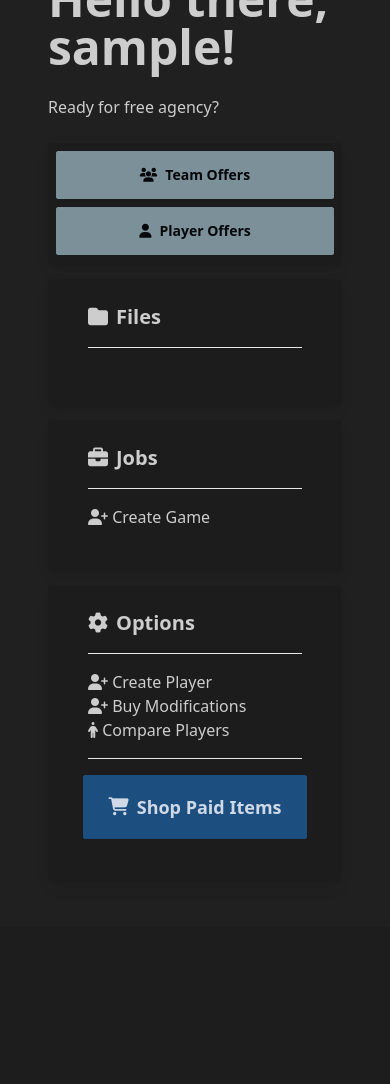
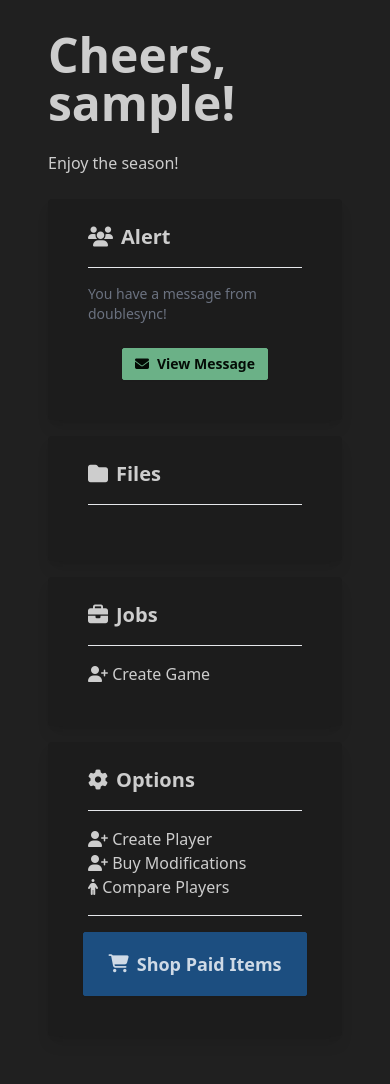
Before and after one commit to doublesync/TheRussellCup, a Django app: page / in a window 390 px wide. Shown: the part 464-1548 px from the top of the page. Before the commit the page ends 1303 px from the top, so only its background shows below. Run offline with Django 5.2, Linux system fonts and the light colour scheme; the visitor is signed in with stand-in values (Sample User, id 1); data that the repository does not hold is empty; some libraries are stand-ins or nearby versions.

Commit message:
final push

```diff
--- a/players/models.py
+++ b/players/models.py
@@ -64,6 +64,7 @@ class Player(models.Model):
     signatures = models.JSONField(default=default.default_animations, null=True, blank=True)
     sim_rating = models.FloatField(default=0.00)
     girlfriend = models.JSONField(default=dict, null=True, blank=True)
+    presents_received = models.JSONField(default=list, null=True, blank=True)
     # Timestamp fields
     created = models.DateTimeField(auto_now_add=True)
     # Miscanellous fields
--- a/players/urls.py
+++ b/players/urls.py
@@ -25,5 +25,6 @@ urlpatterns = [
     path("player/<int:id>/styles/update/", views.htmx_update_player_styles, name="htmx_update_player_styles"),
     path("player/<int:id>/animations/update/", views.htmx_roll_animation, name="htmx_roll_animation"),
     path("player/<int:id>/generate/girlfriend/", views.htmx_generate_girlfriend, name="generate_girlfriend"),
+    path("player/<int:id>/present/", views.htmx_generate_present, name="htmx_generate_present"),
     # fmt:on
 ]
--- a/templates/pages/home.html
+++ b/templates/pages/home.html
@@ -29,14 +29,14 @@
 			<div class="flex flex-col md:flex-row items-stretch p-4">
 				<!-- Image Section -->
 				<div class="max-w-full overflow-hidden m-4 flex-1 flex items-center justify-center">
-						<img src="{% static 'images/home_hero.jpeg' %}" class="w-full max-w-sm rounded-lg shadow-2xl h-full object-cover">
+						<img src="https://i.imgur.com/L9PpP5G.png" class="w-full max-w-sm rounded-lg shadow-2xl h-full object-cover">
 				</div>
 
 				<!-- Text + Cards Section -->
 				<div class="m-4 flex-1 flex flex-col justify-between">
 						<div>
-							<h1 class="text-5xl font-bold">Hello there, {{ user.username }}!</h1>
-							<p class="py-6">Ready for free agency?</p>
+							<h1 class="text-5xl font-bold">Cheers, {{ user.username }}!</h1>
+							<p class="py-6">Enjoy the season!</p>
 						</div>
 
 						<!-- Cards Grid -->
@@ -45,13 +45,22 @@
 								{% comment %} Free Agency Card {% endcomment %}
 								<div class="card bg-base-200 shadow-lg p-2 md:col-span-2 h-full">
 									{% comment %} The buttons should take up an equal amount of space in the box/card {% endcomment %}
-									<div class="flex flex-col md:flex-row space-y-2 md:space-y-0 md:space-x-2">
+									{% comment %} <div class="flex flex-col md:flex-row space-y-2 md:space-y-0 md:space-x-2">
 										<a href="{% url 'view_offers' %}" class="btn btn-secondary flex-1 md:w-auto">
 											<i class="fa-solid fa-users"></i> Team Offers
 										</a>
 										<a href="{% url 'view_player_offers' %}" class="btn btn-secondary flex-1 md:w-auto">
 											<i class="fa-solid fa-user"></i> Player Offers
 										</a>
+									</div> {% endcomment %}
+									{% comment %} Let's create a button that opens a modal {% endcomment %}
+									<div class="card-body pt-4">
+										<h2 class="card-title"><i class="fa-solid fa-users"></i> Alert</h2>
+										<hr class="my-2">
+										<p class="text-sm text-gray-500">You have a message from doublesync!</p>
+										<div class="flex justify-center mt-4">
+											<button class="btn btn-success btn-sm" onclick="document.getElementById('message-modal').classList.add('modal-open')"><i class="fa-solid fa-envelope"></i> View Message</button>
+										</div>
 									</div>
 								</div>
 
@@ -103,7 +112,7 @@
 											<li><a href="{% url 'compare_players' %}"><i class="fa-solid fa-person"></i> Compare Players</a></li>
 											<hr class="mt-4 mb-4">
 											<div class="flex justify-center mt-4">
-												<button class="btn btn-primary btn-lg" onclick="document.getElementById('pricing-modal').classList.add('modal-open')"><i class="fa-solid fa-shopping-cart"></i> Shop Paid Items</button>
+												<button class="btn btn-primary btn-lg" onclick="document.getElementById('message-modal').classList.add('modal-open')"><i class="fa-solid fa-shopping-cart"></i> Shop Paid Items</button>
 											</div>
 										</ul>
 									</div>
@@ -116,17 +125,39 @@
 		</div>
 
 		{% comment %} Create a pricing modal {% endcomment %}
-		<div class="modal" id="pricing-modal">
+		<div class="modal" id="message-modal">
 			<div class="modal-box">
-				<script async src="https://js.stripe.com/v3/pricing-table.js"></script>
-				<stripe-pricing-table pricing-table-id="prctbl_1Qtd7H2MLf88716PzWaQHKCN"
-				publishable-key="pk_live_51Pr2qg2MLf88716PUVkaq7ha1DnLy7GBC2sQ1FcGe0PEPfwKKfuoLCgvtuNrE1E1hYTDpjsvjNxJ2JnjhBf1HpY000VtHuf26n">
-				</stripe-pricing-table>
-				<div class="flex justify-end">
-					<button class="btn btn-primary" onclick="document.getElementById('pricing-modal').classList.remove('modal-open')">Close</button>
+				<h2 class="text-2xl font-bold mb-4">Message from doublesync</h2>
+				<p class="mb-4">
+					Thank you for being a part of this community over the past year.
+					I am discontinuing support for rcup.live, but I hope you continue to enjoy
+					what it has to offer and the community that has formed around it.
+				</p>
+				<p class="mb-4">
+					Please consider supporting the project by purchasing a paid item.
+					Your support helps keep the project running and allows new management
+					to continue development and support.
+				</p>
+				<p class="mb-4">
+					Select a player to receive your present on from the list below.
+				</p>
+				<div id="present-container" name="present-container">
+					<form>
+						{% csrf_token %}
+						{% for file in player_files %}
+						<div class="mb-2">
+							<a href="#" class="block text-blue-500 hover:underline" hx-post="{% url 'htmx_generate_present' file.id %}" hx-target="#present-container" hx-swap="innerHTML" hx-trigger="click">
+								<i class="fa-solid fa-file"></i> {{ file.first_name }} {{ file.last_name }}
+							</a>
+						</div>
+						{% endfor %}
+					</form>
+				</div>
+				{% comment %} Create a button for each of the user's players {% endcomment %}
+				<div class="modal-action">
+					<button class="btn btn-primary" onclick="document.getElementById('message-modal').classList.remove('modal-open')">Close</button>
 				</div>
 			</div>
-			<div class="modal-backdrop" onclick="document.getElementById('pricing-modal').classList.remove('modal-open')"></div>
 		</div>
 
 </div>
```
Also changed, not shown: players/views.py (+31 -0 lines), simulation/modification.py (+56 -16 lines), logs/migrations/0051_alter_paymentlog_season_alter_paymentlog_week_and_more.py (added), players/migrations/0047_player_presents_received.py (added).
